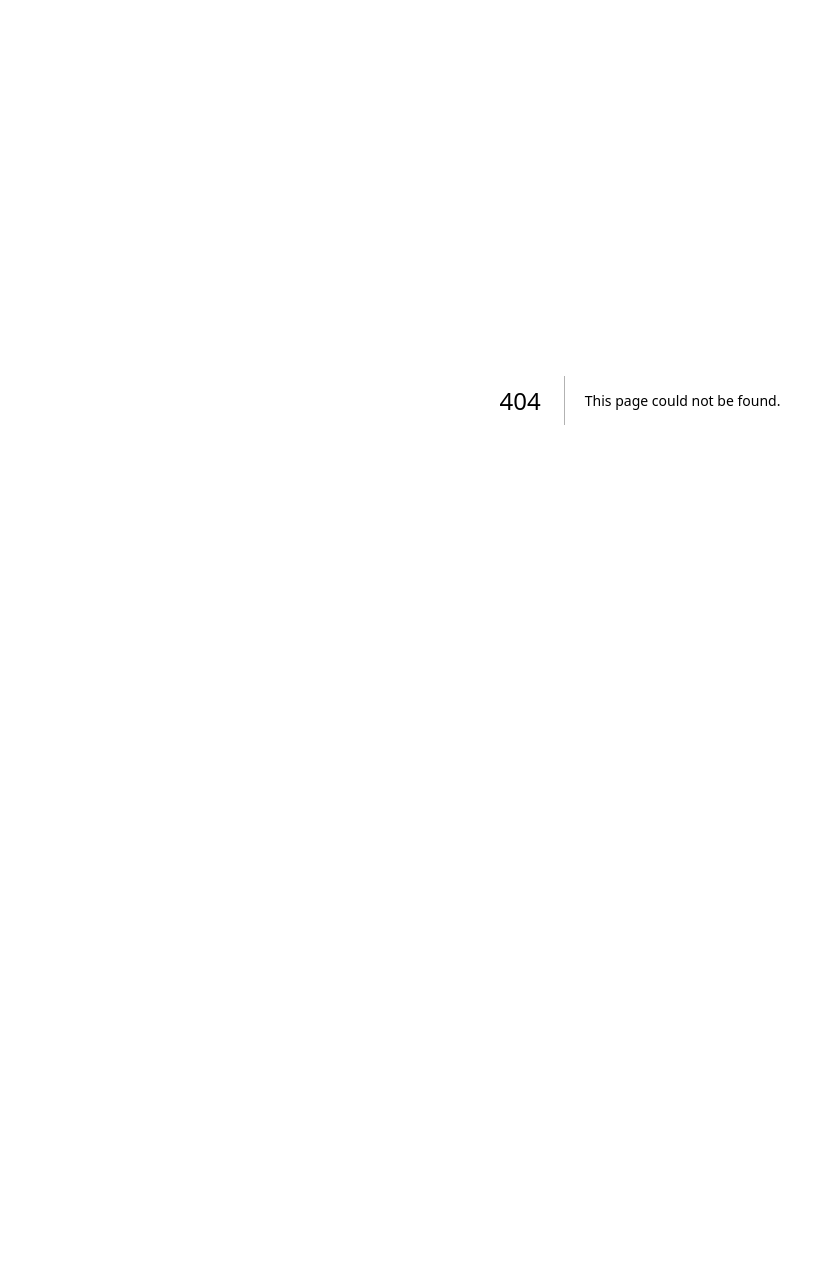
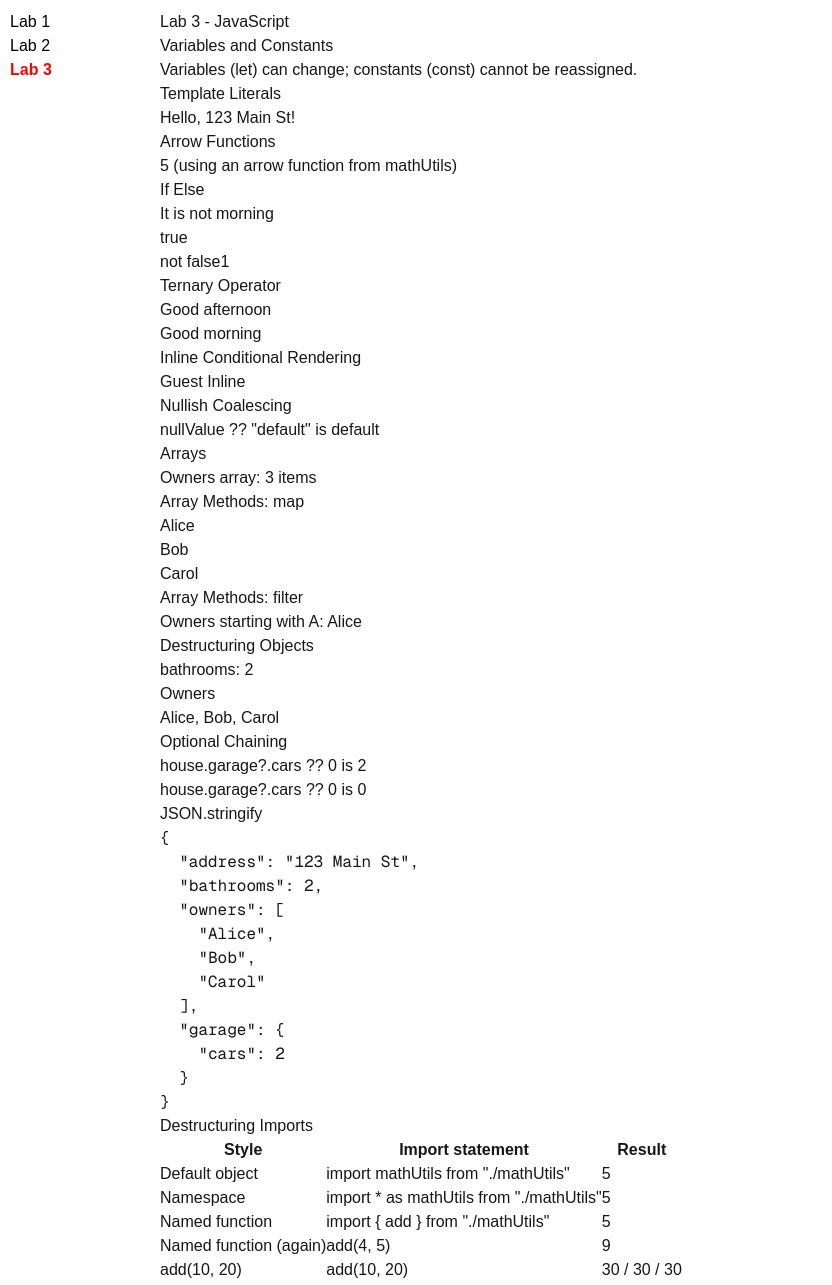
Before and after one commit to ietishaa/webdev-client, a Next.js app: page /labs/lab3 in a window 1280 px wide. Before the commit this address had no page. Shown: the top 1285 px of the page, without its empty margins (0-832 px from the left). Before the commit the page ends 800 px from the top, so only its background shows below. Built offline with nearby package versions, Linux system fonts and the light colour scheme.

Commit message:
lab3 build working

```diff
--- /dev/null
+++ b/app/labs/TOC.tsx
@@ -0,0 +1,33 @@
+"use client";
+import Link from "next/link";
+import { usePathname } from "next/navigation";
+
+export default function TOC() {
+  const pathname = usePathname();
+  const links = [
+    { href: "/labs/lab1", label: "Lab 1" },
+    { href: "/labs/lab2", label: "Lab 2" },
+    { href: "/labs/lab3", label: "Lab 3" },
+  ];
+  return (
+    <ul style={{ listStyle: "none", padding: 0 }}>
+      {links.map((l) => {
+        const active = pathname === l.href;
+        return (
+          <li key={l.href}>
+            <Link
+              href={l.href}
+              aria-current={active ? "page" : undefined}
+              style={{
+                fontWeight: active ? "bold" : "normal",
+                color: active ? "red" : "black",
+              }}
+            >
+              {l.label}
+            </Link>
+          </li>
+        );
+      })}
+    </ul>
+  );
+}
--- /dev/null
+++ b/app/labs/lab3/Add.tsx
@@ -0,0 +1,7 @@
+export default function Add({ a, b }: { a: number; b: number }) {
+  return (
+    <div>
+      {a} + {b} = {a + b}
+    </div>
+  );
+}
--- /dev/null
+++ b/app/labs/lab3/Pathname.tsx
@@ -0,0 +1,13 @@
+"use client";
+import { usePathname } from "next/navigation";
+
+export default function Pathname() {
+  const pathname = usePathname();
+  return (
+    <div>
+      <h4>Client Component: Pathname</h4>
+      <p>Current pathname: {pathname}</p>
+      <p>Pathname length: {pathname.length}</p>
+    </div>
+  );
+}
--- /dev/null
+++ b/app/labs/lab3/ServerInfo.tsx
@@ -0,0 +1,24 @@
+import fs from "fs";
+import path from "path";
+
+export default function ServerInfo() {
+  let files: string[] = [];
+  try {
+    const dirPath = path.join(process.cwd(), "app", "labs", "lab3");
+    files = fs.readdirSync(dirPath).filter((f) => f.endsWith(".tsx")).slice(0, 5);
+  } catch {
+    files = ["page.tsx", "Pathname.tsx", "ServerInfo.tsx"];
+  }
+  return (
+    <div>
+      <h4>Server Component: Server Information</h4>
+      <ul>
+        {files.map((f) => (
+          <li key={f}>{f}</li>
+        ))}
+      </ul>
+      <p>arch: {process.arch}</p>
+      <p>platform: {process.platform}</p>
+    </div>
+  );
+}
--- /dev/null
+++ b/app/labs/lab3/add/[a]/[b]/page.tsx
@@ -0,0 +1,17 @@
+export default async function AddPage({
+  params,
+}: {
+  params: Promise<{ a: string; b: string }>;
+}) {
+  const { a, b } = await params;
+  const numA = Number(a);
+  const numB = Number(b);
+  return (
+    <div style={{ padding: 20 }}>
+      <h2>Add</h2>
+      <p>
+        {a} + {b} = {numA + numB}
+      </p>
+    </div>
+  );
+}
--- /dev/null
+++ b/app/labs/lab3/classes.css
@@ -0,0 +1,6 @@
+.wd-box-red { background-color: #ff7070; padding: 10px; color: white; margin-bottom: 4px; }
+.wd-box-blue { background-color: #7070ff; padding: 10px; color: white; margin-bottom: 4px; }
+.wd-box-green { background-color: green; padding: 10px; color: white; margin-bottom: 4px; }
+.wd-box-yellow { background-color: gold; padding: 10px; margin-bottom: 4px; }
+.wd-box-purple { background-color: purple; padding: 10px; color: white; margin-bottom: 4px; }
+.wd-box-orange { background-color: orange; padding: 10px; margin-bottom: 4px; }
--- /dev/null
+++ b/app/labs/lab3/mathUtils.tsx
@@ -0,0 +1,9 @@
+const mathUtils = {
+  add: (a: number, b: number) => a + b,
+  subtract: (a: number, b: number) => a - b,
+};
+export default mathUtils;
+
+export function add(a: number, b: number) {
+  return a + b;
+}
--- /dev/null
+++ b/app/labs/lab3/page.tsx
@@ -0,0 +1,164 @@
+import "./classes.css";
+import Link from "next/link";
+import Add from "./Add";
+import Pathname from "./Pathname";
+import ServerInfo from "./ServerInfo";
+import mathUtilsDefault from "./mathUtils";
+import * as mathUtilsNamespace from "./mathUtils";
+import { add } from "./mathUtils";
+import todosData from "./todos.json";
+
+type Todo = { id: number; text: string; done: boolean };
+const todos = todosData as Todo[];
+
+export default function Lab3() {
+  const isLoggedIn = false;
+  const hour1 = 20;
+  const hour2 = 9;
+  const nullValue = null;
+  const house = {
+    address: "123 Main St",
+    bathrooms: 2,
+    owners: ["Alice", "Bob", "Carol"],
+    garage: { cars: 2 },
+  };
+  const houseNoGarage: { garage?: { cars: number } } = {};
+
+  const bgRed = { backgroundColor: "red", padding: 10, color: "white", marginBottom: 4 };
+  const bgBlue = { backgroundColor: "blue", padding: 10, color: "white", marginBottom: 4 };
+  const bgYellow = { backgroundColor: "gold", padding: 10, marginBottom: 4 };
+  const bgGreen = { backgroundColor: "green", padding: 10, color: "white", marginBottom: 4 };
+
+  return (
+    <div>
+      <h2>Lab 3 - JavaScript</h2>
+
+      <h3>Variables and Constants</h3>
+      <p>Variables (let) can change; constants (const) cannot be reassigned.</p>
+
+      <h3>Template Literals</h3>
+      <p>{`Hello, ${house.address}!`}</p>
+
+      <h3>Arrow Functions</h3>
+      <p>{add(2, 3)} (using an arrow function from mathUtils)</p>
+
+      <h3>If Else</h3>
+      <p>{hour1 < 12 ? "It is morning" : "It is not morning"}</p>
+      <p>{true ? "true" : "false"}</p>
+      <p>not false1</p>
+
+      <h3>Ternary Operator</h3>
+      <p>{hour1 < 12 ? "Good morning" : "Good afternoon"}</p>
+      <p>{hour2 < 12 ? "Good morning" : "Good afternoon"}</p>
+
+      <h3>Inline Conditional Rendering</h3>
+      {isLoggedIn ? <h4>Welcome back!</h4> : <h4>Guest Inline</h4>}
+
+      <h3>Nullish Coalescing</h3>
+      <p>nullValue ?? &quot;default&quot; is {nullValue ?? "default"}</p>
+
+      <h3>Arrays</h3>
+      <p>Owners array: {house.owners.length} items</p>
+
+      <h3>Array Methods: map</h3>
+      <ul>
+        {house.owners.map((o) => (
+          <li key={o}>{o}</li>
+        ))}
+      </ul>
+
+      <h3>Array Methods: filter</h3>
+      <p>Owners starting with A: {house.owners.filter((o) => o.startsWith("A")).join(", ")}</p>
+
+      <h3>Destructuring Objects</h3>
+      <p>
+        bathrooms: {house.bathrooms}
+      </p>
+      <h5>Owners</h5>
+      <p>{house.owners.join(", ")}</p>
+
+      <h3>Optional Chaining</h3>
+      <p>house.garage?.cars ?? 0 is {house.garage?.cars ?? 0}</p>
+      <p>house.garage?.cars ?? 0 is {houseNoGarage.garage?.cars ?? 0}</p>
+
+      <h3>JSON.stringify</h3>
+      <pre>{JSON.stringify(house, null, 2)}</pre>
+
+      <h3>Destructuring Imports</h3>
+      <table border={1} cellPadding={6}>
+        <thead>
+          <tr>
+            <th>Style</th>
+            <th>Import statement</th>
+            <th>Result</th>
+          </tr>
+        </thead>
+        <tbody>
+          <tr>
+            <td>Default object</td>
+            <td>import mathUtils from &quot;./mathUtils&quot;</td>
+            <td>{mathUtilsDefault.add(2, 3)}</td>
+          </tr>
+          <tr>
+            <td>Namespace</td>
+            <td>import * as mathUtils from &quot;./mathUtils&quot;</td>
+            <td>{mathUtilsNamespace.default.add(2, 3)}</td>
+          </tr>
+          <tr>
+            <td>Named function</td>
+            <td>import {"{"} add {"}"} from &quot;./mathUtils&quot;</td>
+            <td>{add(2, 3)}</td>
+          </tr>
+          <tr>
+            <td>Named function (again)</td>
+            <td>add(4, 5)</td>
+            <td>{add(4, 5)}</td>
+          </tr>
+          <tr>
+            <td>add(10, 20)</td>
+            <td>add(10, 20)</td>
+            <td>{add(10, 20)} / {mathUtilsDefault.add(10, 20)} / {mathUtilsNamespace.add(10, 20)}</td>
+          </tr>
+        </tbody>
+      </table>
+
+      <h3>Classes</h3>
+      <div className="wd-box-red">Red box</div>
+      <div className="wd-box-blue">Blue box</div>
+      <div className="wd-box-green">Green box</div>
+      <div className="wd-box-yellow">Yellow box</div>
+      <div className="wd-box-purple">Purple box</div>
+      <div className="wd-box-orange">Orange box (sixth)</div>
+
+      <h3>Styles</h3>
+      <div style={bgRed}>Red style box</div>
+      <div style={bgBlue}>Blue style box</div>
+      <div style={bgYellow}>Yellow style box</div>
+      <div style={bgGreen}>Green style box (fourth)</div>
+
+      <h3>Client and Server Components</h3>
+      <Pathname />
+      <ServerInfo />
+
+      <h3>Components</h3>
+      <Add a={5} b={7} />
+      <Add a={10} b={20} />
+
+      <h3>Path Parameters</h3>
+      <ul>
+        <li><Link href="/labs/lab3/add/5/7">/labs/lab3/add/5/7</Link></li>
+        <li><Link href="/labs/lab3/add/10/20">/labs/lab3/add/10/20</Link></li>
+        <li><Link href="/labs/lab3/add/3/4">/labs/lab3/add/3/4</Link></li>
+      </ul>
+
+      <h3>Todo List</h3>
+      <ul>
+        {todos.map((t) => (
+          <li key={t.id}>
+            <input type="checkbox" defaultChecked={t.done} readOnly /> {t.text}
+          </li>
+        ))}
+      </ul>
+    </div>
+  );
+}
--- /dev/null
+++ b/app/labs/lab3/todos.json
@@ -0,0 +1,6 @@
+[
+  { "id": 1, "text": "Learn JavaScript", "done": true },
+  { "id": 2, "text": "Build Lab 3", "done": false },
+  { "id": 3, "text": "Submit A3", "done": false },
+  { "id": 4, "text": "Review feedback", "done": false }
+]
--- /dev/null
+++ b/app/labs/layout.tsx
@@ -0,0 +1,12 @@
+import TOC from "./TOC";
+
+export default function LabsLayout({ children }: { children: React.ReactNode }) {
+  return (
+    <div style={{ display: "flex" }}>
+      <div style={{ width: 150, padding: 10 }}>
+        <TOC />
+      </div>
+      <div style={{ flex: 1, padding: 10 }}>{children}</div>
+    </div>
+  );
+}
--- a/app/labs/page.tsx
+++ b/app/labs/page.tsx
@@ -14,6 +14,7 @@ export default function Labs() {
         <li><Link href="/labs/lab5">Lab 5</Link></li>
         <li>Lab 2 — coming soon (A2 branch)</li>
         <li><a id="wd-github" href="https://github.com/ietishaa/webdev-client" target="_blank" rel="noreferrer">GitHub repo</a></li>
+        <li><Link href="/labs/lab3">Lab 3</Link></li>
       </ul>
     </div>
   );
```
